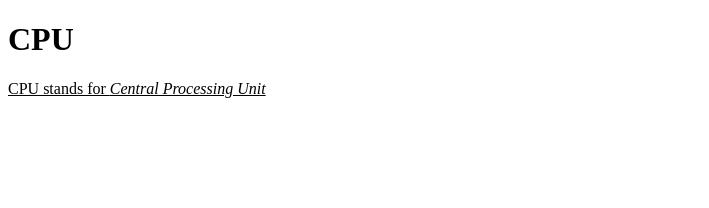
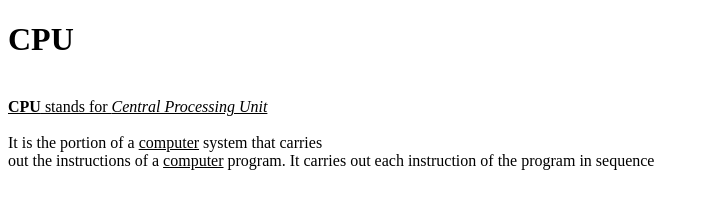
Before and after one commit to iamneo-production/bbcfbaebbfadaeccdfffebaeceaec, a website: page public/index.html in a window 1280 px wide. Shown: the whole page, without its empty margins (0-709 px from the left). Drawn offline with Linux system fonts and the light colour scheme.

Commit message:
Backup Commit

```diff
--- a/public/index.html
+++ b/public/index.html
@@ -4,8 +4,9 @@
     <h1>CPU</h1>
 </head>
 <body>
-    <u>CPU stands for <i>Central Processing Unit
-
-    </i></u>
+    <br><u><b>CPU</b> stands for <i>Central Processing Unit</i></u><br>
+    <br>It is the portion of a <u>computer</u> system that carries<br>
+    out the instructions of a <u>computer</u> program.
+    It carries out each instruction of the program in sequence
 </body>
 </html>
```
